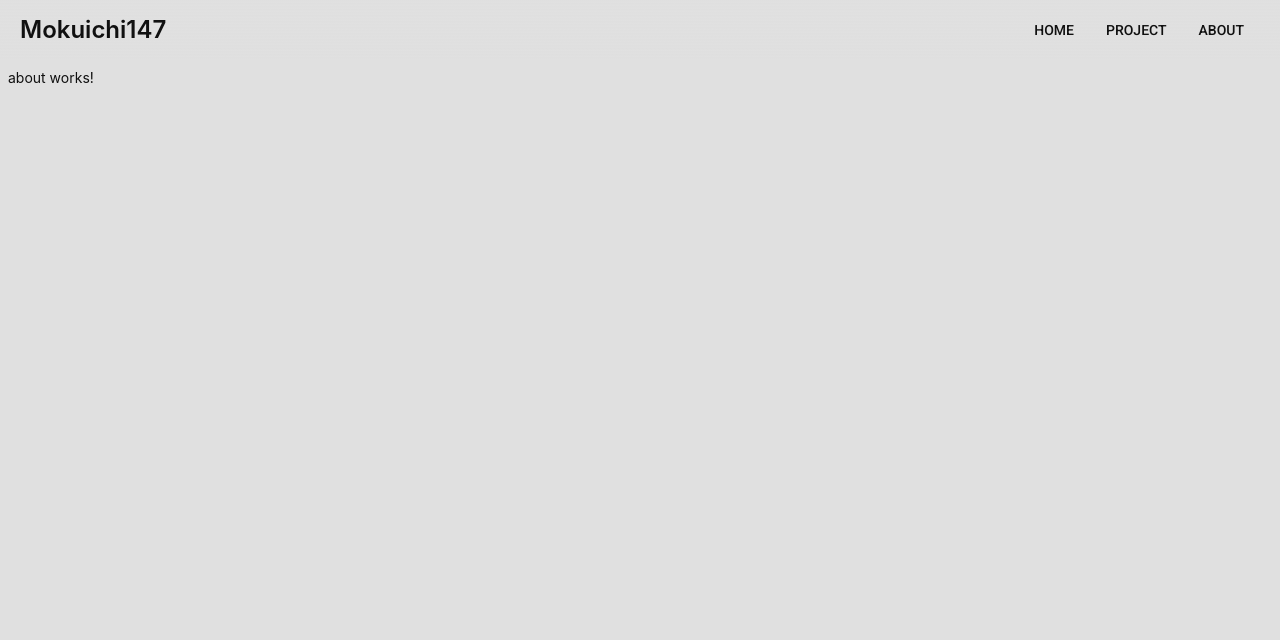
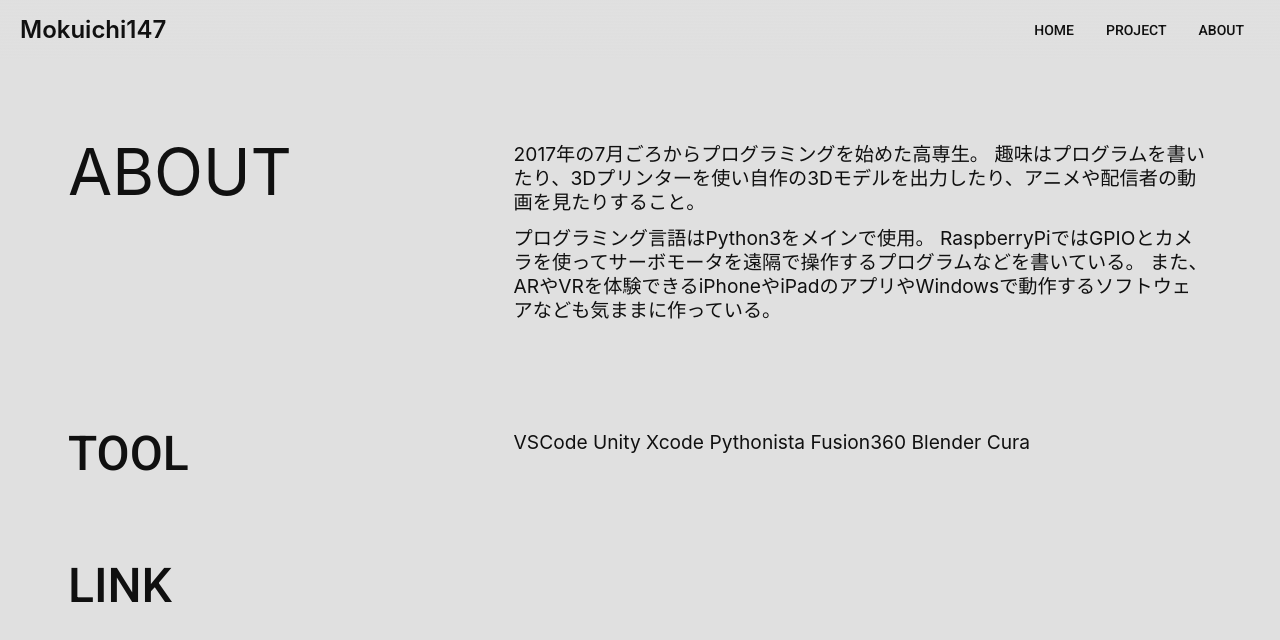
Before and after one commit to Mokuichi147/Mokuichi147-Pages, an Angular app: page /About in a window 1280 px wide. Shown: the top 640 px of the page. Built offline with nearby package versions, Linux system fonts and the light colour scheme.

Commit message:
[add] aboutの内容

```diff
--- a/src/app/about/about.component.html
+++ b/src/app/about/about.component.html
@@ -1 +1,23 @@
-<p>about works!</p>
+<!-- icon -->
+
+<div id="about">ABOUT</div>
+<div class="text">
+  <p>
+    2017年の7月ごろからプログラミングを始めた高専生。
+    趣味はプログラムを書いたり、3Dプリンターを使い自作の3Dモデルを出力したり、アニメや配信者の動画を見たりすること。
+  </p>
+  <p>
+    プログラミング言語はPython3をメインで使用。
+    RaspberryPiではGPIOとカメラを使ってサーボモータを遠隔で操作するプログラムなどを書いている。
+    また、ARやVRを体験できるiPhoneやiPadのアプリやWindowsで動作するソフトウェアなども気ままに作っている。
+  </p>
+</div>
+<h2>TOOL</h2>
+<div class="text">
+  <p>
+    VSCode Unity Xcode Pythonista Fusion360 Blender Cura
+  </p>
+</div>
+<h2>LINK</h2>
+
+<div class="space"></div>
--- a/src/app/about/about.component.styl
+++ b/src/app/about/about.component.styl
@@ -0,0 +1,38 @@
+#about
+  text-align center
+  vertical-align bottom
+  margin 0
+  font-size 2.5rem
+  line-height 3rem
+  @media screen and (min-width 700px) and (min-height 500px)
+    text-align left
+    margin 0 0 0 60px
+    font-size 4rem
+    line-height 4rem
+    transform translateY(4.5rem)
+
+h2
+  text-align center
+  margin 50px 0 0 0
+  font-size 2rem
+  line-height 2rem
+  @media screen and (min-width 700px) and (min-height 500px)
+    text-align left
+    margin 50px 0 0 60px
+    font-size 3rem
+    line-height 3rem
+    transform translateY(3.6rem)
+
+.text
+  margin-top 10px
+  font-size 1rem
+  line-height 1.2rem
+  padding 0 10%
+  @media screen and (min-width 700px) and (min-height 500px)
+    font-size 1.2rem
+    line-height 1.5rem
+    padding 0 0 0 40%
+    width 55%
+
+.space
+  height 90vh
```
